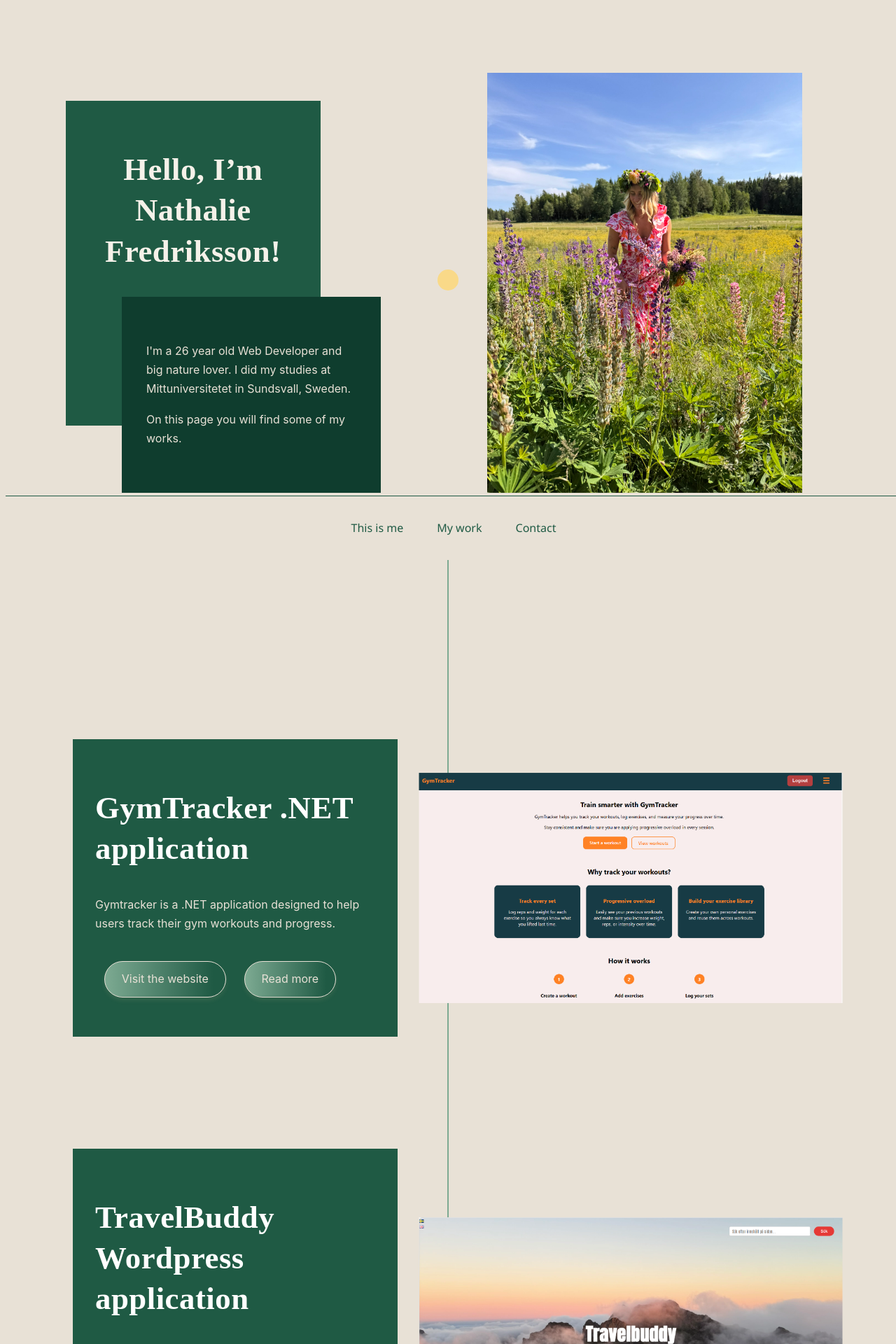
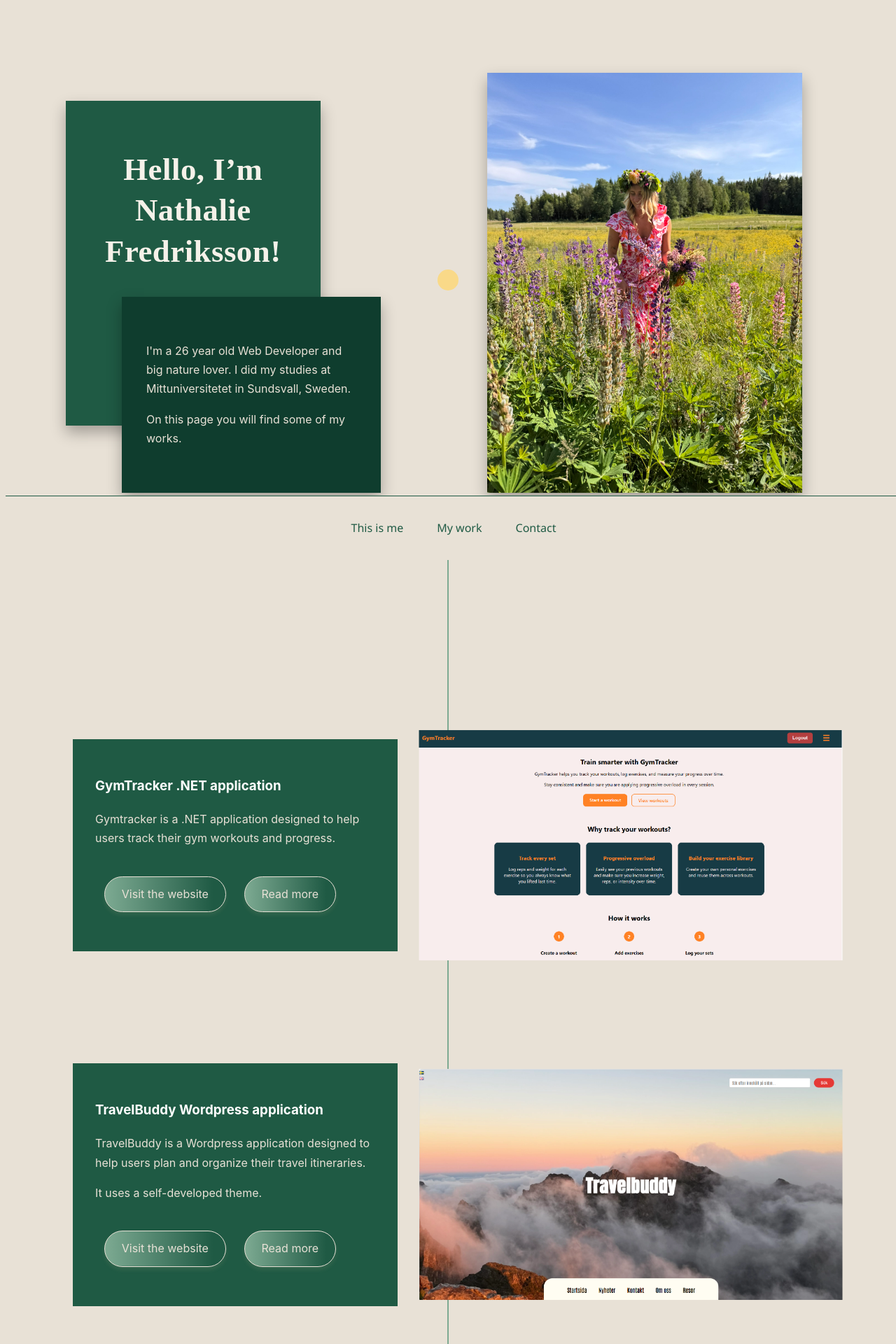
Before and after one commit to nathalievaster/Portfolio, a React (Vite) app: page / in a window 1280 px wide. Shown: the top 1920 px of the page at 70% size. Built offline with nearby package versions, Linux system fonts and the light colour scheme.

Commit message:
box-shadow på about och ändra h1 till h2 på mywork

```diff
--- a/src/components/About.module.css
+++ b/src/components/About.module.css
@@ -10,6 +10,7 @@
     width: 450px;
     height: auto;
     object-fit: cover;
+    box-shadow: 0 10px 20px rgba(0,0,0,0.3);
 }
 
 /* Wrapper för rutorna */
@@ -23,6 +24,7 @@
     padding: 2rem;
     width: 300px;
     font-family: 'Playfair Display', serif;
+    box-shadow: 0 10px 20px rgba(0,0,0,0.3);
 }
 
 /* Övre ruta */
--- a/src/components/MyWork.tsx
+++ b/src/components/MyWork.tsx
@@ -39,7 +39,7 @@ const MyWork = () => {
                 className={`${styles.project} ${styles.left}`}
             >
                 <div className={styles.content}>
-                    <h2>GymTracker .NET application</h2>
+                    <h3>GymTracker .NET application</h3>
                     <p>Gymtracker is a .NET application designed to help users track their gym workouts and progress.</p>
                     <button className={styles.button}>Visit the website</button>
                     <button className={styles.button}>Read more</button>
@@ -55,7 +55,7 @@ const MyWork = () => {
             >
                 <img src={travelbuddy} alt="Screenshot from the TravelBuddy app" />
                 <div className={styles.content}>
-                    <h2>TravelBuddy Wordpress application</h2>
+                    <h3>TravelBuddy Wordpress application</h3>
                     <p>TravelBuddy is a Wordpress application designed to help users plan and organize their travel itineraries.</p>
                     <p>It uses a self-developed theme.</p>
                     <button className={styles.button}>Visit the website</button>
```
